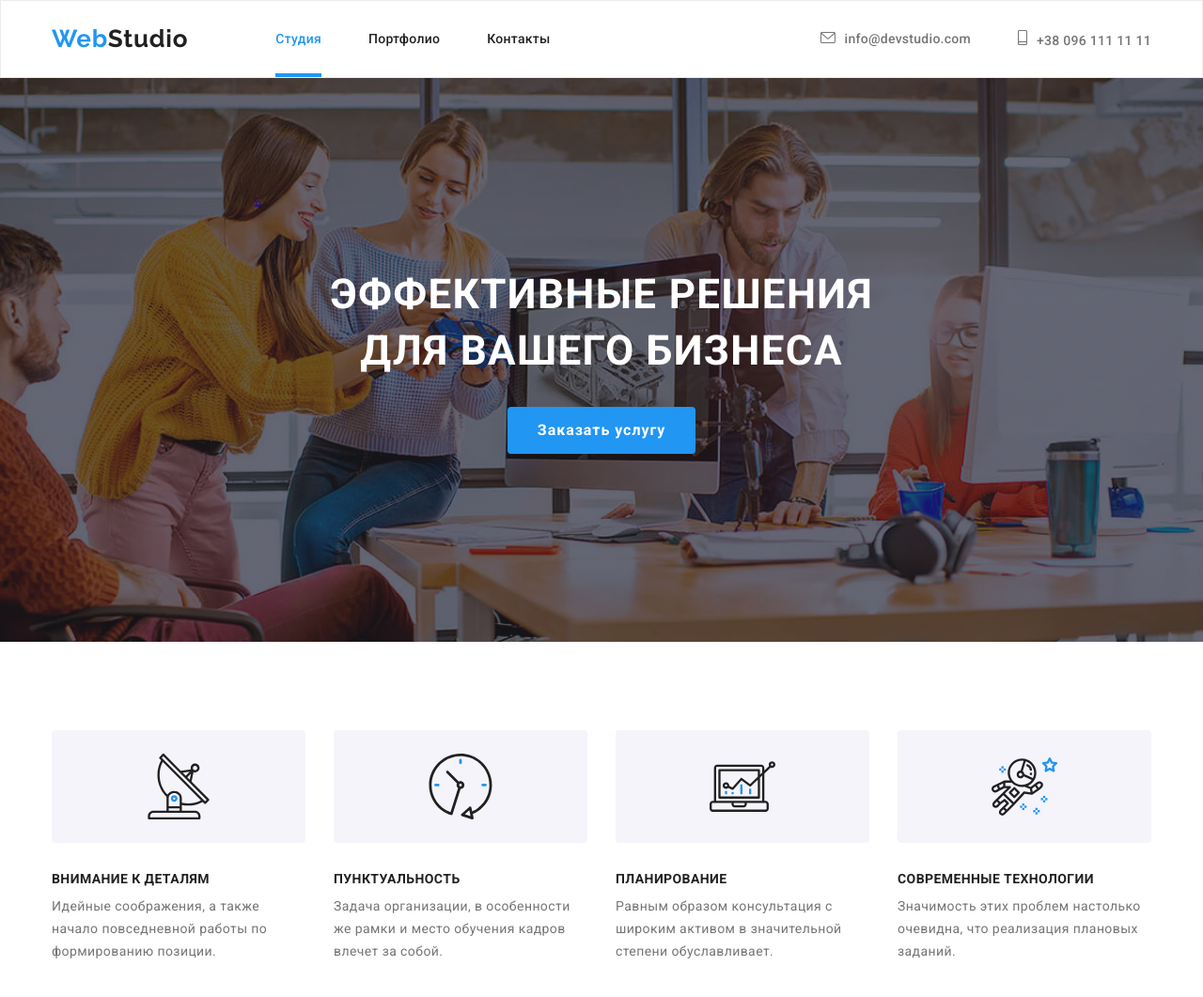
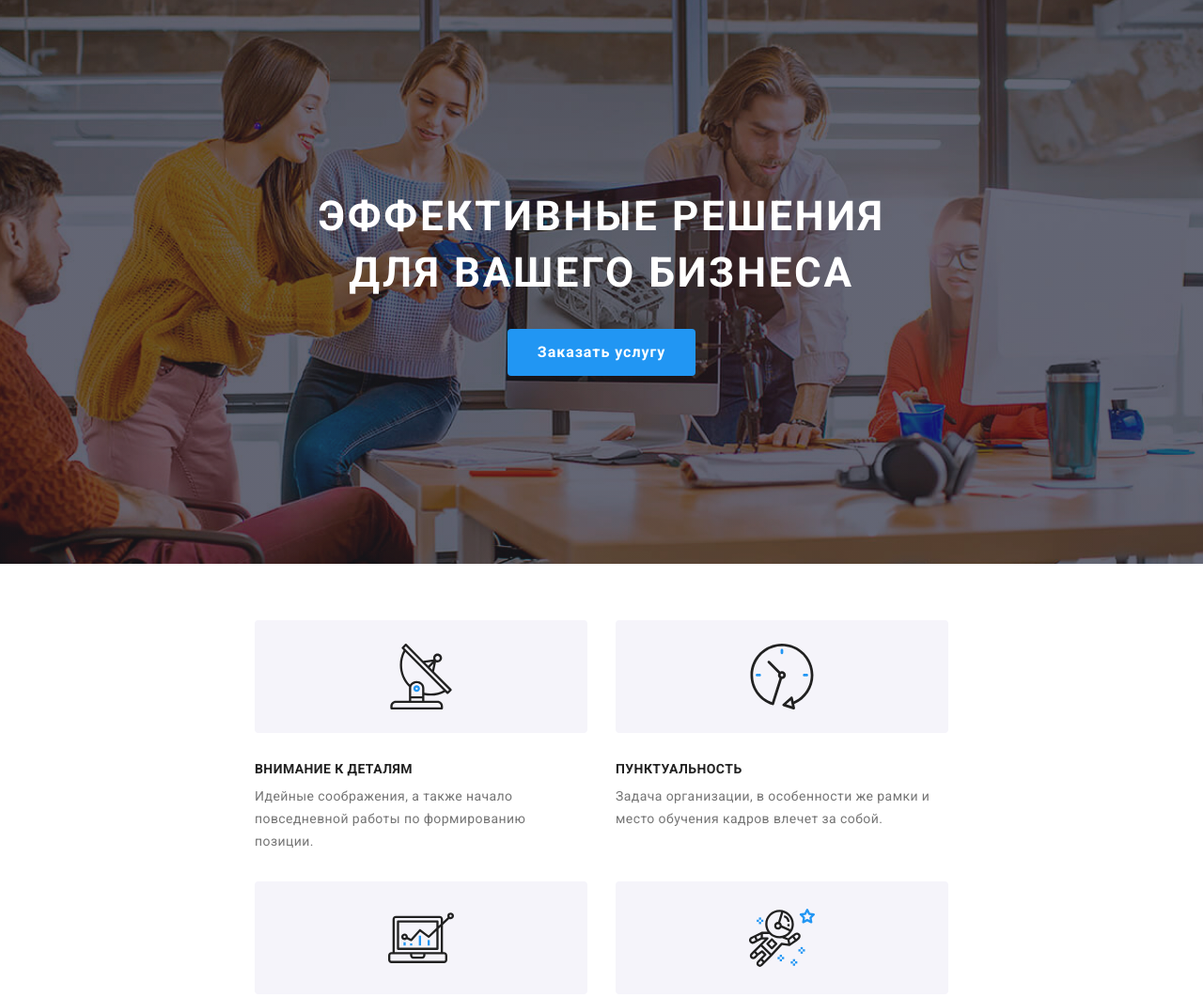
Before and after one commit to Diedova/goit-markup-hw-08, a plain HTML site: page index.html in a window 1280 px wide. Shown: the top 1061 px of the page at 94% size. Drawn offline with nearby package versions, Linux system fonts and the light colour scheme.

Commit message:
Внесены правки
Внесены правки

```diff
--- a/index.html
+++ b/index.html
@@ -14,9 +14,9 @@
 
 </head>
 <body>
-    <header class="header">
+   <!-- <header class="header">
        <div class="container">
-        <!--Шапка сайта-->
+
 
         <a class="logo header__logo" href="">Web<span class="logo__accent">Studio</span></a>
 
@@ -43,7 +43,7 @@
         </ul>
       </div>
     </header>
-    <main>
+    <main>-->
         <!-- Main content -->
         <section class="hero" >
          <div class="container">
@@ -53,10 +53,10 @@
 
         </section>
 
-        <section class="features">
+      <section class="features">
          <div class="container">
           <!-- <h2>Особенности</h2> -->
-          <ul class="features-item">
+         <ul class="features-item">
           <li>
             <div class="features-icons"><svg class="icons" width="70" height="70">
                 <use href="./images/icons/sprite.svg#icon-antenna"></use>
@@ -89,7 +89,7 @@
         </div>
         </section>
 
-        <section class="work">
+        <!--! <section class="work">
          <div class="container">
 
           <h2 class="title">Чем мы занимаемся</h2>
@@ -359,10 +359,10 @@
       </div>
      </div>
     </footer>
-
+-->
 <!-- Modal windows -->
 
-<div class="backdrop is-hidden" data-modal>
+<!--<div class="backdrop is-hidden" data-modal>
    <div class="modal">
       <button data-modal-close class="close">
          <svg class="close-icon" width="18" height="18">
@@ -408,7 +408,7 @@
 
    </div>
 
-</div>
+</div>-->
 
 <script src="./js/modal.js"></script>
 </body>
--- a/sass/base/_container.scss
+++ b/sass/base/_container.scss
@@ -1,5 +1,24 @@
 .container {
-  width: 1200px;
-  margin: 0 auto;
-  padding: 0 15px;
+  padding-left: 15px;
+  padding-right: 15px;
 }
+@media screen and (min-width: 480px) {
+  .container {
+    width: 480px;
+    margin: 0 auto;
+  }
+}
+@media screen and (min-width: 768px) {
+  .container {
+    max-width: 768px;
+  }
+}
+@media screen and (min-width: 1200px) {
+  .container {
+    width: 1200px;
+  }
+}
+//.container {
+//  width: 1200px;
+//  margin: 0 auto;
+// padding: 0 15px;}
--- a/sass/layout/_features.scss
+++ b/sass/layout/_features.scss
@@ -1,5 +1,5 @@
 .features-icons {
-  width: 270px;
+  width: 100%;
   height: 120px;
   background: var(--team-color);
   border-radius: 4px;
@@ -8,18 +8,41 @@
   align-items: center;
   margin-bottom: 30px;
 }
-.icons {
-  display: inline-flex;
-  width: 70px;
-  height: 70px;
+.features-item {
+  margin-bottom: -30px;
+  @media screen and (min-width: 768px) {
+    display: flex;
+    flex-wrap: wrap;
+    margin-left: -30px;
+  }
 }
+.features-item li {
+  width: 100%;
+  margin-bottom: 30px;
+  @media screen and (min-width: 768px) {
+    flex-basis: calc((100% - 60px) / 2);
+    margin-left: 30px;
+  }
+}
+
+// .icons {
+//   display: inline-flex;
+//   width: 70px;
+//   height: 70px;
+// }
 .pre-title {
   font-weight: bold;
   font-size: 14px;
   line-height: 1.143;
   letter-spacing: 0.03em;
   text-transform: uppercase;
+  text-align: center;
   margin-bottom: 10px;
+}
+@media screen and (min-width: 768px) {
+  .pre-title {
+    text-align: left;
+  }
 }
 .text {
   font-weight: normal;
@@ -29,15 +52,19 @@
   color: var(--text-color);
 }
 .features {
-  padding-top: 94px;
-  padding-bottom: 94px;
+  padding-top: 60px;
+  padding-bottom: 60px;
 }
-.features-item {
-  display: flex;
-}
-.features-item li {
-  width: 270px;
-  &:not(:last-child) {
-    margin-right: 30px;
-  }
-}
+// .features {
+//   padding-top: 94px;
+//   padding-bottom: 94px;
+// }
+// .features-item {
+//   display: flex;
+// }
+// .features-item li {
+//   width: 270px;
+//   &:not(:last-child) {
+//     margin-right: 30px;
+//   }
+// }
--- a/sass/layout/_hero.scss
+++ b/sass/layout/_hero.scss
@@ -14,11 +14,19 @@
   background-position: center;
   background-size: cover;
 }
+
 .hero .title {
   margin-bottom: 30px;
-  font-size: 44px;
-  line-height: 1.364;
+  font-size: 26px;
+  line-height: 1.615;
+  letter-spacing: 0.06em;
   text-transform: uppercase;
+}
+@media screen and (min-width: 1200px) {
+  .hero .title {
+    font-size: 44px;
+    line-height: 1.364;
+  }
 }
 .button {
   width: 200px;
```
Also changed, not shown: sass/component/_title.scss (+8 -0 lines), css/main.css, css/main.min.css, images/hero/hero-desc.jpg (added), images/hero/hero-desc.webp (added), images/hero/hero-desc@2x.jpg (added), images/hero/hero-desc@2x.webp (added), images/hero/hero-tablet.jpg (added), images/hero/hero-tablet.webp (added), images/hero/hero-tablet@2x.jpg (added), images/hero/hero-tablet@2x.webp (added), images/hero/hero.jpg (added), images/hero/hero.webp (added), images/hero/hero@2x.jpg (added), 1 more files, 2 other files.
